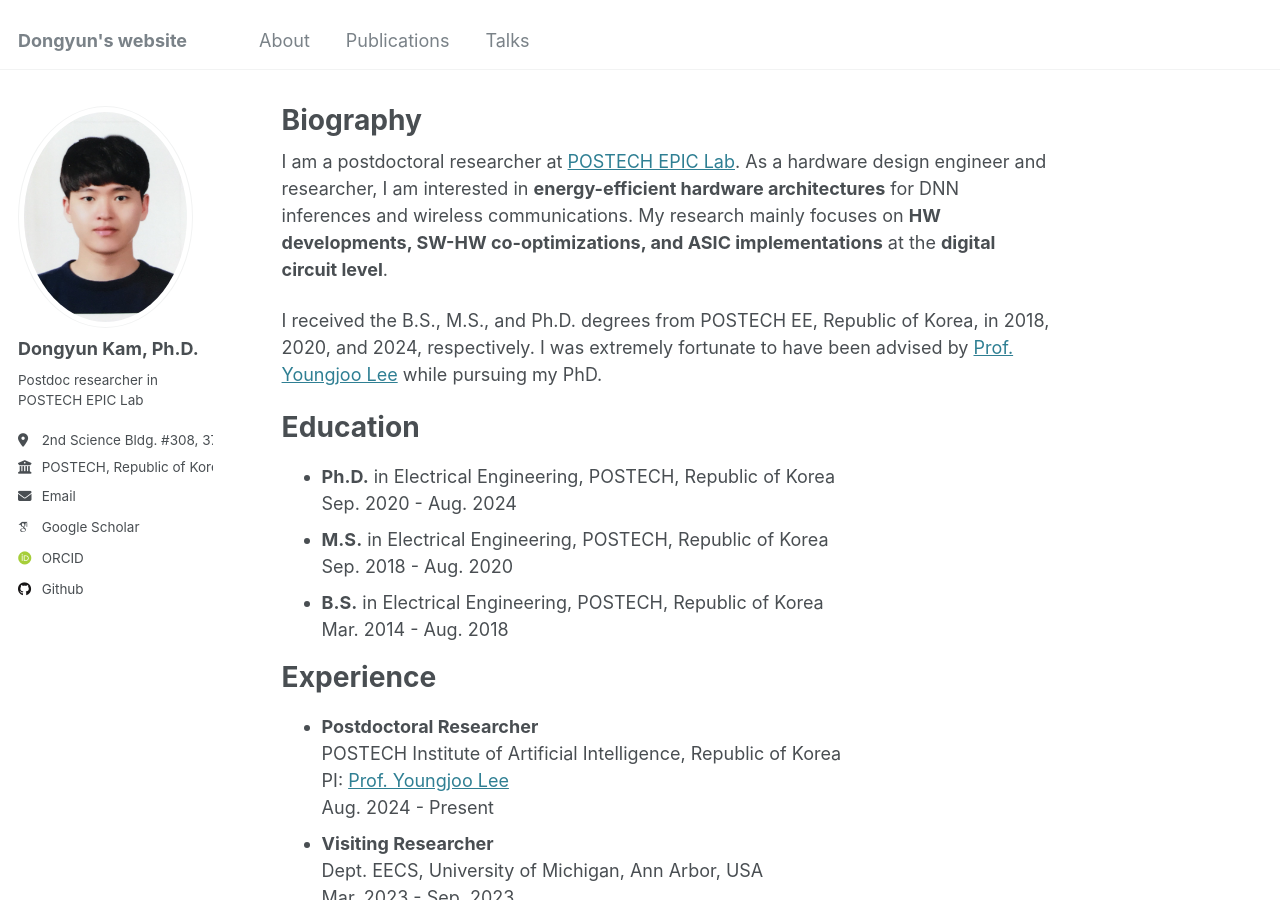
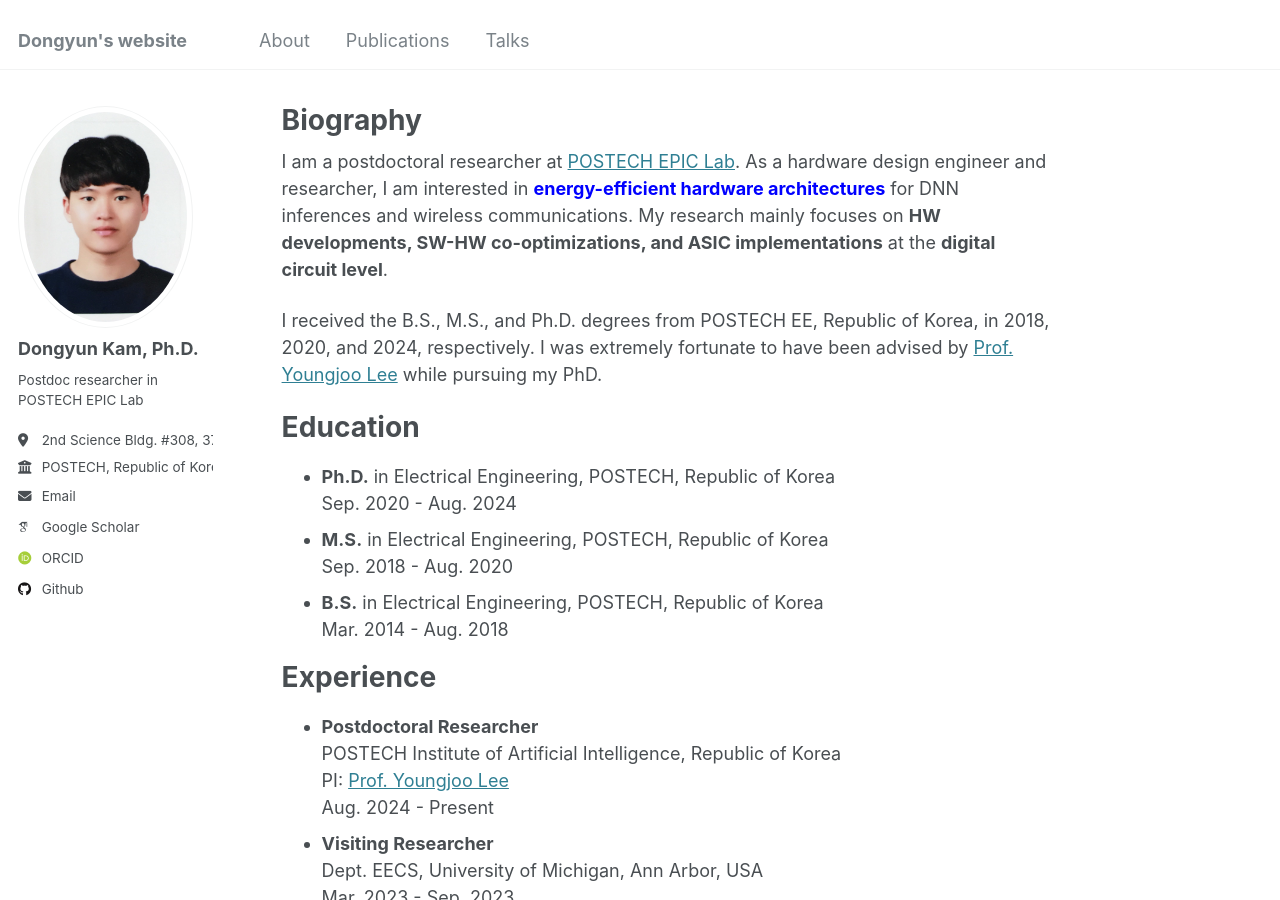
Before and after one commit to Dongyunkam/dongyunkam.github.io, a Jekyll site: the page built from _pages/about.md, in a window 1280 px wide and 900 px high. Built offline with Jekyll 4.4.1, drawn with Linux system fonts in a browser that asks for light colours; some web fonts are replaced.

Commit message:
Update about.md

```diff
--- a/_pages/about.md
+++ b/_pages/about.md
@@ -8,7 +8,7 @@ redirect_from:
 ---
 
 I am a postdoctoral researcher at [POSTECH EPIC Lab](https://sites.google.com/view/epiclab/home).
-As a hardware design engineer and researcher, I am interested in **energy-efficient hardware architectures** for DNN inferences and wireless communications.
+As a hardware design engineer and researcher, I am interested in <span style="color:blue"> **energy-efficient hardware architectures** </span> for DNN inferences and wireless communications.
 My research mainly focuses on **HW developments, SW-HW co-optimizations, and ASIC implementations** at the **digital circuit level**.
 
 I received the B.S., M.S., and Ph.D. degrees from POSTECH EE, Republic of Korea, in 2018, 2020, and 2024, respectively.
```
